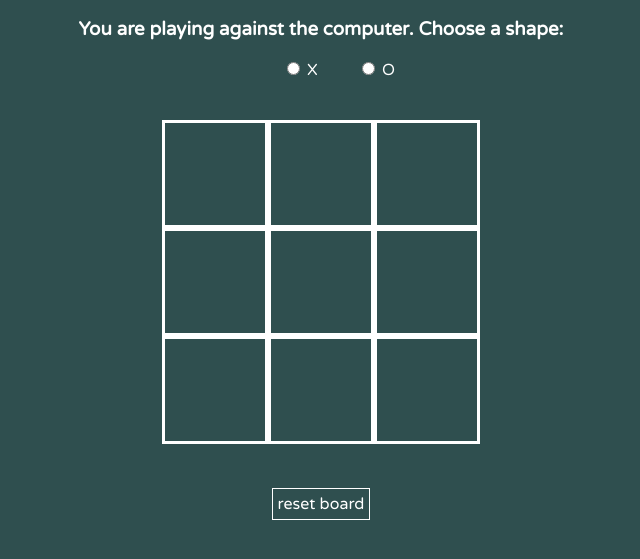
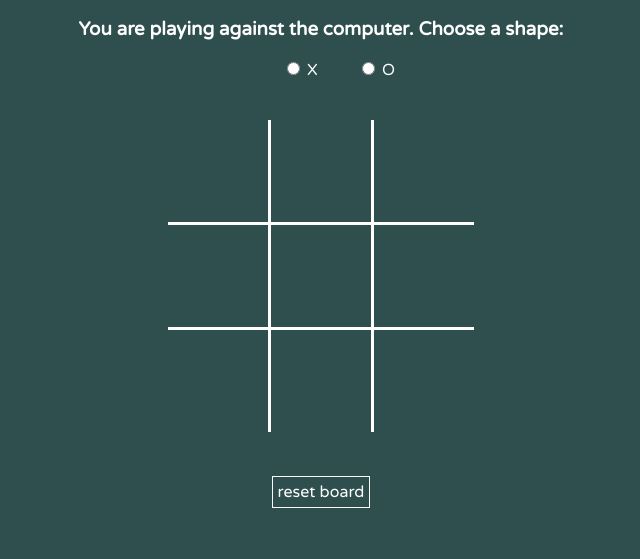
Before and after one commit to SuWagner/TicTacToe, a plain HTML site: page index.html in a window 1280 px wide. Shown: the part 81-640 px from the top of the page, without its empty margins (319-959 px from the left). Drawn offline with nearby package versions, Linux system fonts and the light colour scheme.

Commit message:
Nur Innenlinien angezeigt - reine CSS anpassung

```diff
--- a/index.html
+++ b/index.html
@@ -38,9 +38,9 @@
         </div>
         <!--Third Row-->
         <div class="row">
-          <div id="6" class="square"></div>
-          <div id="7" class="square"></div>
-          <div id="8" class="square"></div>
+          <div id="6" class="square noBottomLine"></div>
+          <div id="7" class="square noBottomLine"></div>
+          <div id="8" class="square noBottomLine"></div>
         </div>
 
         <div class="reset">
--- a/styles.css
+++ b/styles.css
@@ -31,13 +31,23 @@ body{
 .row > div{
   display: inline-block;
   font-size: 110px;
-  border: solid 3px white;
+  border-right: solid 3px white;
   width: 100px;
   height: 102px;
   text-align: center;
   vertical-align: top;
   line-height: 100px;
 }
+
+.row > div:last-child {
+  border-right: none;
+}
+
+.row>div:not(.noBottomLine){
+  border-bottom: solid 3px white;
+
+}
+
 
 
 .reset{
```
